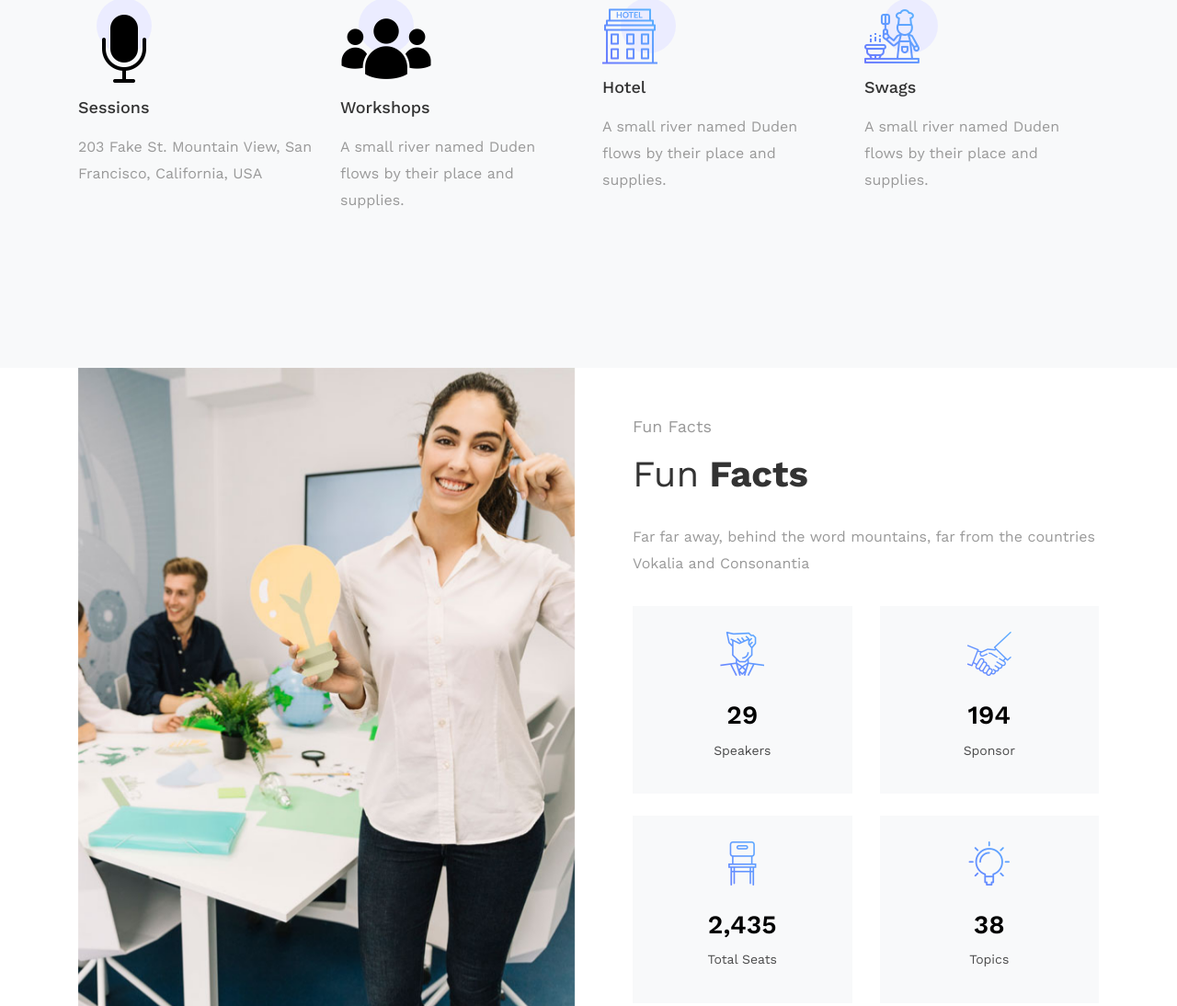
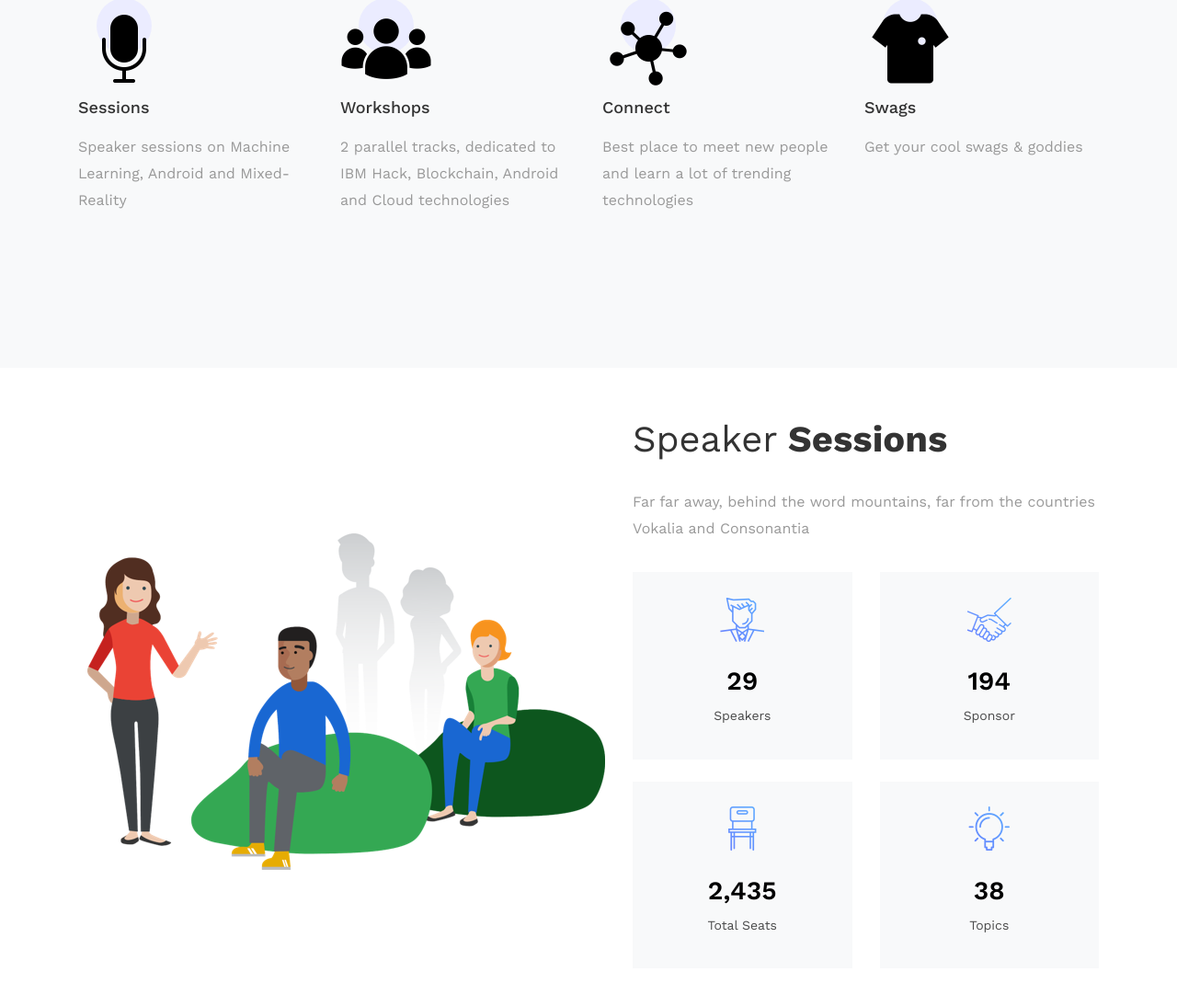
Before and after one commit to Dsckarnataka/DscFest, a plain HTML site: page public/index.html in a window 1280 px wide. Shown: the part 909-2003 px from the top of the page at 92% size. Drawn offline with nearby package versions, Linux system fonts and the light colour scheme; some packages are replaced by stand-ins of ours; no server answers; animation ran at ten frames a second; files whose address does not match are found by name.

Commit message:
Template created

```diff
--- a/public/index.html
+++ b/public/index.html
@@ -76,8 +76,8 @@
             <div class="media block-6 services d-block">
               <div class="icon"><img src="../public/images/micro.png" style="width:100px;height:100px;" /></span></div>
               <div class="media-body">
-                <h3 class="heading mb-3">Sessions</h3>
-                <p>	203 Fake St. Mountain View, San Francisco, California, USA</p>
+				<h3 class="heading mb-3">Sessions</h3>
+                <p>Speaker sessions on Machine Learning, Android and Mixed-Reality</p>
               </div>
             </div>
           </div>
@@ -86,25 +86,25 @@
               <div class="icon"><img src="../public/images/group.png" style="width:100px;height:100px;" /></div>
               <div class="media-body">
                 <h3 class="heading mb-3">Workshops</h3>
-                <p>A small river named Duden flows by their place and supplies.</p>
+                <p>2 parallel tracks, dedicated to IBM Hack, Blockchain, Android and Cloud technologies</p>
               </div>
             </div>
           </div>
           <div class="col-md-3 d-flex align-self-stretch ftco-animate">
             <div class="media block-6 services d-block">
-              <div class="icon"><span class="flaticon-hotel"></span></div>
+              <div class="icon"><img src="../public/images/network.png" style="width:100px;height:100px;" /></span></div>
               <div class="media-body">
-                <h3 class="heading mb-3">Hotel</h3>
-                <p>A small river named Duden flows by their place and supplies.</p>
+                <h3 class="heading mb-3">Connect</h3>
+                <p>Best place to meet new people and learn a lot of trending technologies</p>
               </div>
             </div>
           </div>
           <div class="col-md-3 d-flex align-self-stretch ftco-animate">
             <div class="media block-6 services d-block">
-              <div class="icon"><span class="flaticon-cooking"></span></div>
+              <div class="icon"><img src="../public/images/swags.png" style="width:100px;height:100px;" /></span></div>
               <div class="media-body">
                 <h3 class="heading mb-3">Swags</h3>
-                <p>A small river named Duden flows by their place and supplies.</p>
+                <p>Get your cool swags & goddies</p>
               </div>
             </div>
           </div>
@@ -115,14 +115,13 @@
     <section class="ftco-counter img" id="section-counter">
     	<div class="container">
     		<div class="row d-flex">
-    			<div class="col-md-6 d-flex">
-    				<div class="img d-flex align-self-stretch" style="background-image:url(images/about.jpg);"></div>
+    			<div class="col-md-6 d-flex align-items-center">
+    				<img src="../public/images/speakersess.png" style="width:694px;height:366px;" />
     			</div>
     			<div class="col-md-6 pl-md-5 py-5">
     				<div class="row justify-content-start pb-3">
 		          <div class="col-md-12 heading-section ftco-animate">
-		          	<span class="subheading">Fun Facts</span>
-		            <h2 class="mb-4"><span>Fun</span> Facts</h2>
+		            <h2 class="mb-4"><span>Speaker</span> Sessions</h2>
 		            <p>Far far away, behind the word mountains, far from the countries Vokalia and Consonantia</p>
 		          </div>
 		        </div>
```
Also changed, not shown: public/images/network.png (added), public/images/speakersess.png (added), public/images/swags.png (added).
